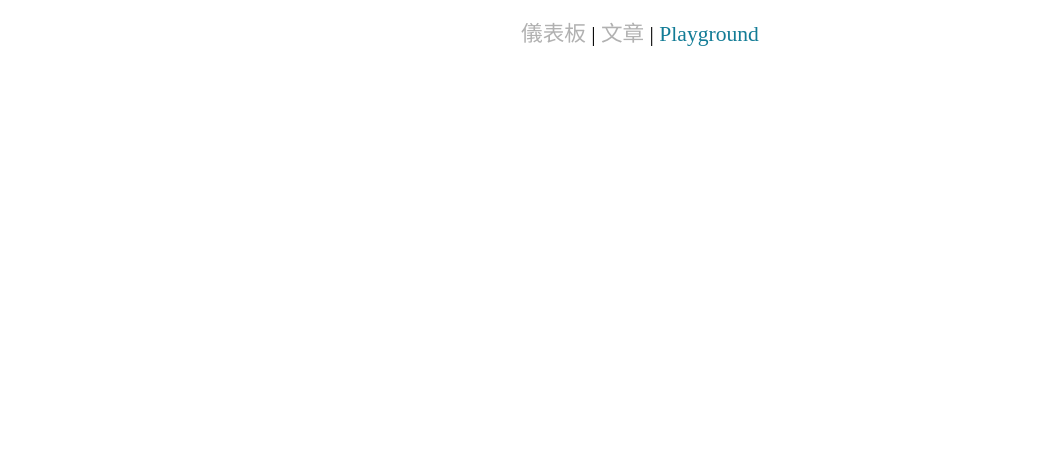
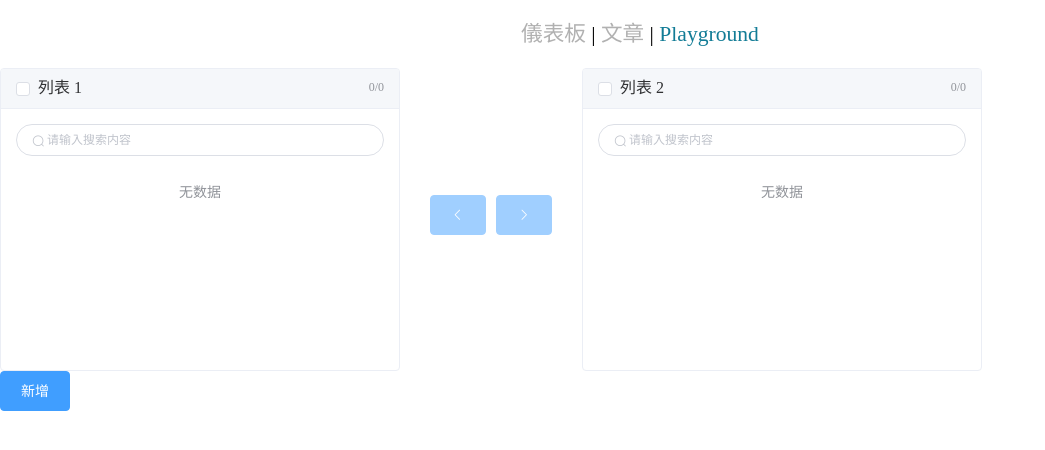
Before and after one commit to handred800/bahamut-pie, a Vue app: page /playground in a window 1280 px wide. Shown: the top 450 px of the page, without its empty margins (0-1045 px from the left). Built offline with nearby package versions, Linux system fonts and the light colour scheme; a web font is replaced by a local one.

Commit message:
-加入elementUI -transfer 元件初步完成

```diff
--- a/package.json
+++ b/package.json
@@ -10,6 +10,7 @@
   "dependencies": {
     "core-js": "^3.6.5",
     "echarts": "^5.0.0",
+    "element-ui": "^2.14.1",
     "lodash": "^4.17.20",
     "node-sass": "^5.0.0",
     "sass-loader": "^10.1.0",
--- /dev/null
+++ b/src/components/transferBox.vue
@@ -0,0 +1,37 @@
+<template>
+  <div>
+    <el-transfer filterable v-model="transferTemp" :data="transferData"></el-transfer>
+    <el-button type="primary" @click="returnTemp">新增</el-button>
+  </div>
+</template>
+<style lang="scss">
+.el-transfer {
+  margin: auto;
+}
+.el-transfer-panel {
+  width: 400px;
+}
+</style>
+<script>
+export default {
+  props: ['inputData'],
+  data() {
+    const generateData = () => {
+      const data = this.inputData.map((item, index) => ({
+        key: `${item.meta.date}${index}`,
+        label: item.title,
+      }));
+      return data;
+    };
+    return {
+      transferData: generateData(),
+      transferTemp: [],
+    };
+  },
+  methods: {
+    returnTemp() {
+      this.$emit('returnData', this.transferTemp);
+    },
+  },
+};
+</script>
--- a/src/main.js
+++ b/src/main.js
@@ -1,4 +1,6 @@
 import Vue from 'vue';
+import ElementUI from 'element-ui';
+import 'element-ui/lib/theme-chalk/index.css';
 import ECharts from 'vue-echarts';
 import _ from 'lodash';
 import '@/assets/scss/main.scss';
@@ -17,6 +19,7 @@ import 'echarts/lib/component/legend';
 import store from './store';
 
 Vue.prototype._ = _;
+Vue.use(ElementUI);
 Vue.component('v-chart', ECharts);
 Vue.config.productionTip = false;
 
--- a/src/views/playground.vue
+++ b/src/views/playground.vue
@@ -1,11 +1,39 @@
 <template>
-  <div></div>
+<div>
+  <transfer-box :inputData="transferOther" @returnData="createGroup"></transfer-box>
+</div>
 </template>
+<style lang="scss">
+  .el-transfer{
+    margin: auto;
+  }
+  .el-transfer-panel{
+    width: 400px;
+  }
+</style>
+<script>
+import transferBox from '../components/transferBox.vue';
 
-<script>
 export default {
+  props: ['articlesData'],
+  components: { transferBox },
   data() {
-    return {};
+    return {
+      transferOther: [],
+    };
+  },
+  methods: {
+    createGroup(temp) {
+      console.log(temp);
+    },
+  },
+  watch: {
+    articlesData() {
+      this.transferOther = this._.cloneDeep(this.articlesData);
+    },
+  },
+  created() {
+    this.transferOther = this._.cloneDeep(this.articlesData);
   },
 };
 </script>
```
Also changed, not shown: 1 other file (tests, documents, lock files or other folders).
